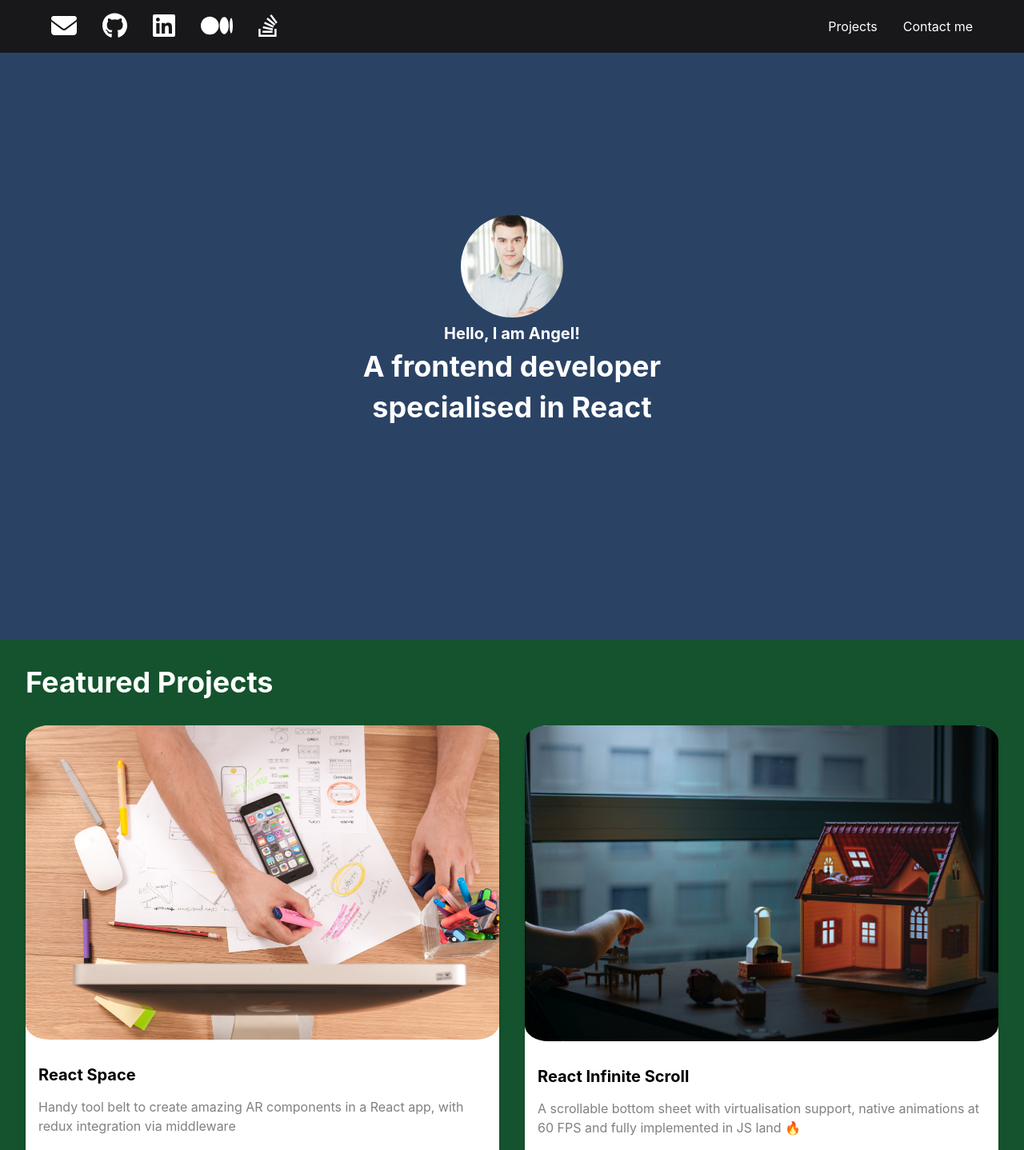
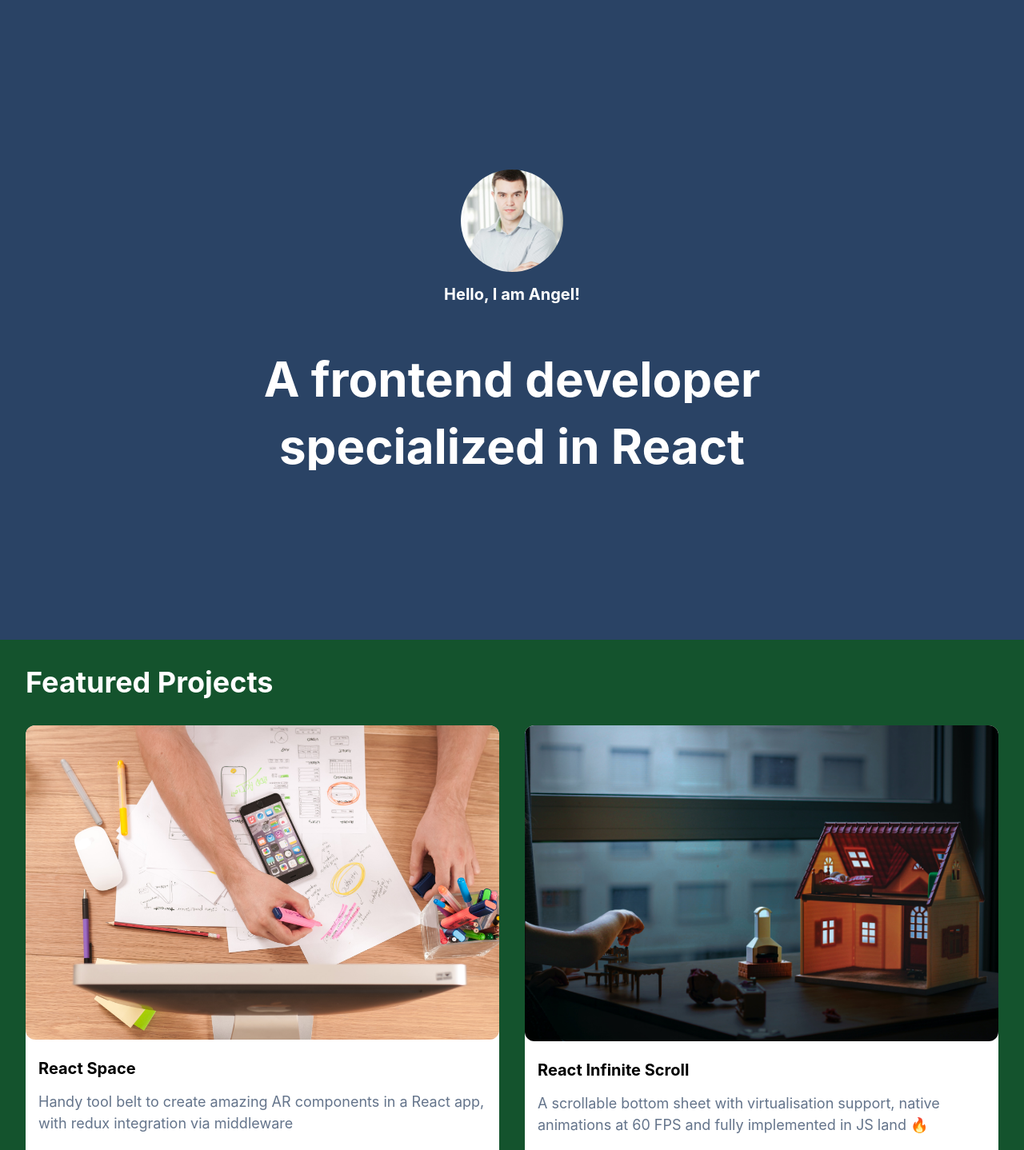
Before and after one commit to angeliwanov/portfolio, a React (Create React App) app: page / in a window 1280 px wide. Shown: the top 1438 px of the page at 80% size. Built offline with nearby package versions, Linux system fonts and the light colour scheme.

Commit message:
code review

```diff
--- a/src/components/Card.js
+++ b/src/components/Card.js
@@ -6,24 +6,26 @@ import React from "react";
 const Card = ({ title, description, imageSrc }) => {
   return (
     <VStack
+      color="black"
       backgroundColor="white"
-      borderRadius="5%"
-      spacing={4}
-      align="start"
-      boxShadow="md"
-      width="100%"
+      cursor="pointer"
+      borderRadius="xl"
     >
-      <Image borderRadius="5%" src={imageSrc} alt={title} />
-      <Heading pl={4} pt={4} size="md" color="black">
-        {title}
-      </Heading>
-      <Text pl={4} color="grey">
-        {description}
-      </Text>
-      <HStack pl={4} pb={4}>
-        <Text color="black">See more</Text>
-        <FontAwesomeIcon color="black" icon={faArrowRight} size="1x" />
-      </HStack>
+      <Image borderRadius="xl" src={imageSrc} alt={title} />
+      <VStack spacing={4} p={4} alignItems="flex-start">
+        <HStack justifyContent="space-between" alignItems="center">
+          <Heading as="h3" size="md">
+            {title}
+          </Heading>
+        </HStack>
+        <Text color="#64748b" fontSize="lg">
+          {description}
+        </Text>
+        <HStack spacing={2} alignItems="center">
+          <p>See more</p>
+          <FontAwesomeIcon icon={faArrowRight} size="1x" />
+        </HStack>
+      </VStack>
     </VStack>
   );
 };
--- a/src/components/ContactMeSection.js
+++ b/src/components/ContactMeSection.js
@@ -17,6 +17,9 @@ import FullScreenSection from "./FullScreenSection";
 import useSubmit from "../hooks/useSubmit";
 import { useAlertContext } from "../context/alertContext";
 
+/**
+ * Covers a complete form implementation using formik and yup for validation
+ */
 const ContactMeSection = () => {
   const { isLoading, response, submit } = useSubmit();
   const { onOpen } = useAlertContext();
@@ -29,23 +32,23 @@ const ContactMeSection = () => {
       comment: "",
     },
     onSubmit: (values) => {
-      submit("", values);
+      submit("https://john.com/contactme", values);
     },
     validationSchema: Yup.object({
       firstName: Yup.string().required("Required"),
-      email: Yup.string().required("Required").email("Invalid email address"),
-      type: Yup.string(),
+      email: Yup.string().email("Invalid email address").required("Required"),
       comment: Yup.string()
-        .required("Required")
-        .min(25, "Must be at least 25 characters"),
+        .min(25, "Must be at least 25 characters")
+        .required("Required"),
     }),
   });
 
   useEffect(() => {
     if (response) {
       onOpen(response.type, response.message);
-      // Reset the form if the response is successful
-      if (response.type === "success") formik.resetForm();
+      if (response.type === "success") {
+        formik.resetForm();
+      }
     }
   }, [response]);
 
@@ -64,7 +67,9 @@ const ContactMeSection = () => {
           <form onSubmit={formik.handleSubmit}>
             <VStack spacing={4}>
               <FormControl
-                isInvalid={formik.touched.firstName && formik.errors.firstName}
+                isInvalid={
+                  !!formik.errors.firstName && formik.touched.firstName
+                }
               >
                 <FormLabel htmlFor="firstName">Name</FormLabel>
                 <Input
@@ -75,7 +80,7 @@ const ContactMeSection = () => {
                 <FormErrorMessage>{formik.errors.firstName}</FormErrorMessage>
               </FormControl>
               <FormControl
-                isInvalid={formik.touched.email && formik.errors.email}
+                isInvalid={!!formik.errors.email && formik.touched.email}
               >
                 <FormLabel htmlFor="email">Email Address</FormLabel>
                 <Input
@@ -97,7 +102,7 @@ const ContactMeSection = () => {
                 </Select>
               </FormControl>
               <FormControl
-                isInvalid={formik.touched.comment && formik.errors.comment}
+                isInvalid={!!formik.errors.comment && formik.touched.comment}
               >
                 <FormLabel htmlFor="comment">Your message</FormLabel>
                 <Textarea
--- a/src/components/Footer.js
+++ b/src/components/Footer.js
@@ -1,5 +1,5 @@
 import React from "react";
-import {Box, Flex} from "@chakra-ui/react";
+import { Box, Flex } from "@chakra-ui/react";
 
 const Footer = () => {
   return (
@@ -14,10 +14,11 @@ const Footer = () => {
           maxWidth="1024px"
           height={16}
         >
-          <p>Pete • © 2022</p>
+          <p>Angel • © 2023</p>
         </Flex>
       </footer>
     </Box>
   );
 };
+
 export default Footer;
--- a/src/components/Header.js
+++ b/src/components/Header.js
@@ -11,33 +11,53 @@ import { Box, HStack } from "@chakra-ui/react";
 
 const socials = [
   {
-    key: 1,
     icon: faEnvelope,
     url: "mailto: angel.iwanov@gmail.com",
   },
   {
-    key: 2,
     icon: faGithub,
     url: "https://github.com/angeliwanov",
   },
   {
-    key: 3,
     icon: faLinkedin,
     url: "https://www.linkedin.com/in/angel-ivanov-fcca-cfa-pmp-63562883",
   },
   {
-    key: 4,
     icon: faMedium,
     url: "https://medium.com/@angel.iwanov",
   },
   {
-    key: 5,
     icon: faStackOverflow,
     url: "https://stackoverflow.com/users/22143932/angel-ivanov?tab=profile",
   },
 ];
 
 const Header = () => {
+  const headerRef = useRef(null);
+
+  useEffect(() => {
+    let prevScrollPos = window.scrollY;
+
+    const handleScroll = () => {
+      const currentScrollPos = window.scrollY;
+      const headerElement = headerRef.current;
+      if (!headerElement) {
+        return;
+      }
+      if (prevScrollPos > currentScrollPos) {
+        headerElement.style.transform = "translateY(0)";
+      } else {
+        headerElement.style.transform = "translateY(-200px)";
+      }
+      prevScrollPos = currentScrollPos;
+    };
+    window.addEventListener("scroll", handleScroll);
+
+    return () => {
+      window.removeEventListener("scroll", handleScroll);
+    };
+  }, []);
+
   const handleClick = (anchor) => () => {
     const id = `${anchor}-section`;
     const element = document.getElementById(id);
@@ -48,7 +68,6 @@ const Header = () => {
       });
     }
   };
-
   return (
     <Box
       position="fixed"
@@ -60,6 +79,7 @@ const Header = () => {
       transitionDuration=".3s"
       transitionTimingFunction="ease-in-out"
       backgroundColor="#18181b"
+      ref={headerRef}
     >
       <Box color="white" maxWidth="1280px" margin="0 auto">
         <HStack
@@ -70,20 +90,25 @@ const Header = () => {
         >
           <nav>
             <HStack spacing={8}>
-              {socials.map((social) => (
-                <a key={social.key} href={social.url}>
-                  <FontAwesomeIcon icon={social.icon} size="2x" />
+              {socials.map(({ icon, url }) => (
+                <a
+                  key={url}
+                  href={url}
+                  target="_blank"
+                  rel="noopener noreferrer"
+                >
+                  <FontAwesomeIcon icon={icon} size="2x" key={url} />
                 </a>
               ))}
             </HStack>
           </nav>
           <nav>
             <HStack spacing={8}>
-              <a href="/#projects" onClick={handleClick("projects")}>
+              <a href="#projects" onClick={handleClick("projects")}>
                 Projects
               </a>
-              <a href="/#contact-me" onClick={handleClick("contactme")}>
-                Contact me
+              <a href="#contactme" onClick={handleClick("contactme")}>
+                Contact Me
               </a>
             </HStack>
           </nav>
@@ -92,4 +117,5 @@ const Header = () => {
     </Box>
   );
 };
+
 export default Header;
--- a/src/components/LandingSection.js
+++ b/src/components/LandingSection.js
@@ -5,7 +5,7 @@ import profile from "../images/profile.jpg";
 
 const greeting = "Hello, I am Angel!";
 const bio1 = "A frontend developer";
-const bio2 = "specialised in React";
+const bio2 = "specialized in React";
 
 const LandingSection = () => (
   <FullScreenSection
@@ -14,17 +14,21 @@ const LandingSection = () => (
     isDarkBackground
     backgroundColor="#2A4365"
   >
-    <VStack>
-      <Avatar size="2xl" name="Angel Ivanov" src={profile} />
-      <Heading size="md" color="white">
+    <VStack spacing={16}>
+      <VStack spacing={4} alignItems="center">
+        <Avatar src={profile} size="2xl" name="Your Name" />
+        <Heading as="h4" size="md" noOfLines={1}>
           {greeting}
         </Heading>
-      <Heading size="xl" color="white">
+      </VStack>
+      <VStack spacing={6}>
+        <Heading as="h1" size="3xl" noOfLines={1}>
           {bio1}
         </Heading>
-      <Heading size="xl" color="white">
+        <Heading as="h1" size="3xl" noOfLines={1}>
           {bio2}
         </Heading>
+      </VStack>
     </VStack>
   </FullScreenSection>
 );
--- a/src/components/ProjectsSection.js
+++ b/src/components/ProjectsSection.js
@@ -52,6 +52,7 @@ const ProjectsSection = () => {
             key={project.title}
             title={project.title}
             description={project.description}
+            url="https://github.com/rgommezz/react-native-offline"
             imageSrc={project.getImageSrc()}
           />
         ))}
--- a/src/context/alertContext.js
+++ b/src/context/alertContext.js
@@ -1,14 +1,12 @@
-import {createContext, useContext, useState} from "react";
+import { createContext, useContext, useState } from "react";
 
 const AlertContext = createContext(undefined);
 
 export const AlertProvider = ({ children }) => {
   const [state, setState] = useState({
     isOpen: false,
-    // Type can be either "success" or "error"
-    type: 'success',
-    // Message to be displayed, can be any string
-    message: '',
+    type: "success",
+    message: "",
   });
 
   return (
@@ -16,7 +14,7 @@ export const AlertProvider = ({ children }) => {
       value={{
         ...state,
         onOpen: (type, message) => setState({ isOpen: true, type, message }),
-        onClose: () => setState({ isOpen: false, type: '', message: '' }),
+        onClose: () => setState({ isOpen: false, type: "", message: "" }),
       }}
     >
       {children}
```
Also changed, not shown: src/components/Alert.js (+6 -3 lines), src/hooks/useSubmit.js (+7 -7 lines). Lines whose indentation alone changed are shown as unchanged.
